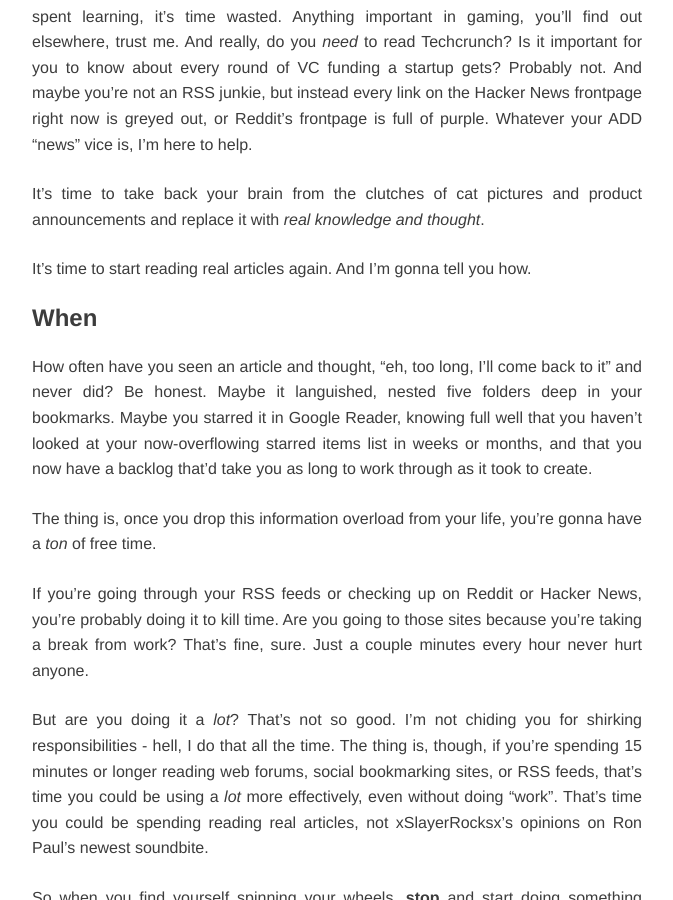
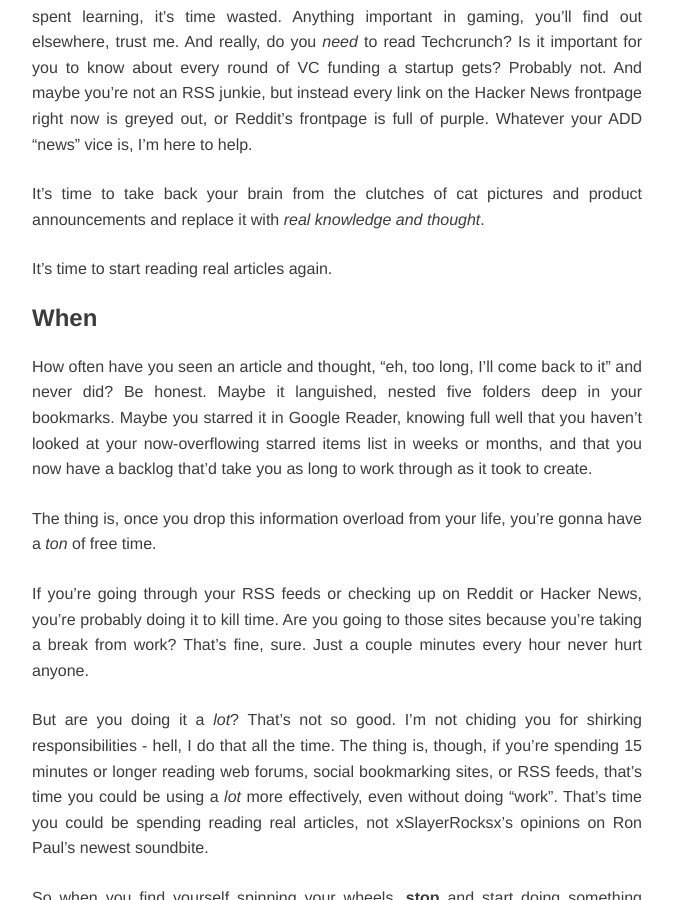
Before and after one commit to thomasboyt/thomasboyt.github.com, a Jekyll site: the page built from drafts/2011-09-16-rss-feeds.md, in a window 1280 px wide and 900 px high, scrolled down 734 px. Shown: the whole window, without its empty margins (303-976 px from the left). Built offline with Jekyll 4.4.1, drawn with Linux system fonts in a browser that asks for light colours; nearby versions of some CDN libraries; library files that are not in the unit come from our copies; some of the changed text lies outside the part shown.

Commit message:
updated rss feeds article

```diff
--- a/drafts/2011-09-16-rss-feeds.md
+++ b/drafts/2011-09-16-rss-feeds.md
@@ -17,7 +17,7 @@ See, the time you spend reading through the newest Joystiq headlines - "Activisi
 
 It's time to take back your brain from the clutches of cat pictures and product announcements and replace it with *real knowledge and thought*.
 
-It's time to start reading real articles again. And I'm gonna tell you how.
+It's time to start reading real articles again.
 
 ## When
 
```
Also changed, not shown: other parts of drafts/2011-09-16-rss-feeds.md (+2 -0 lines).
